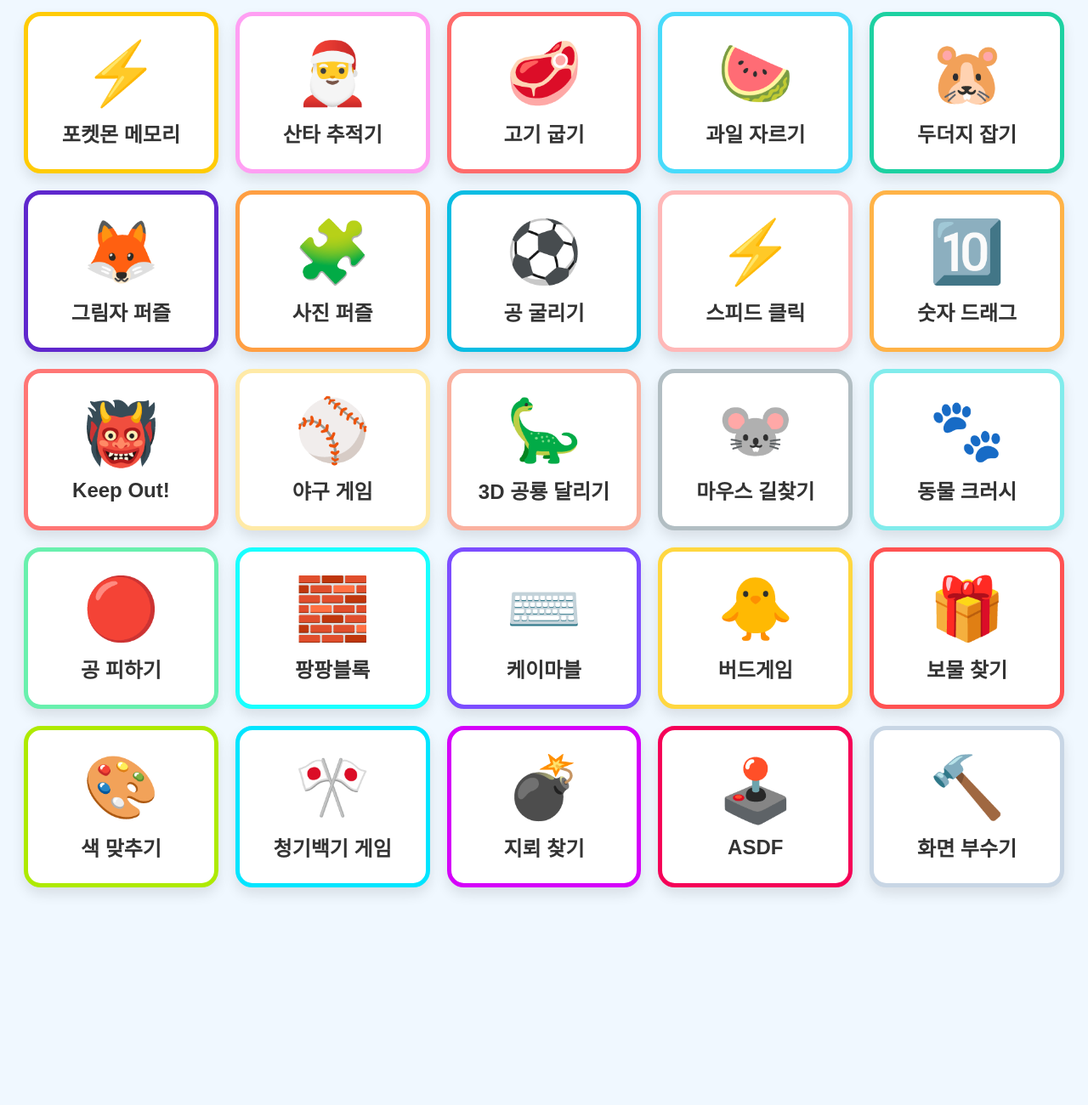
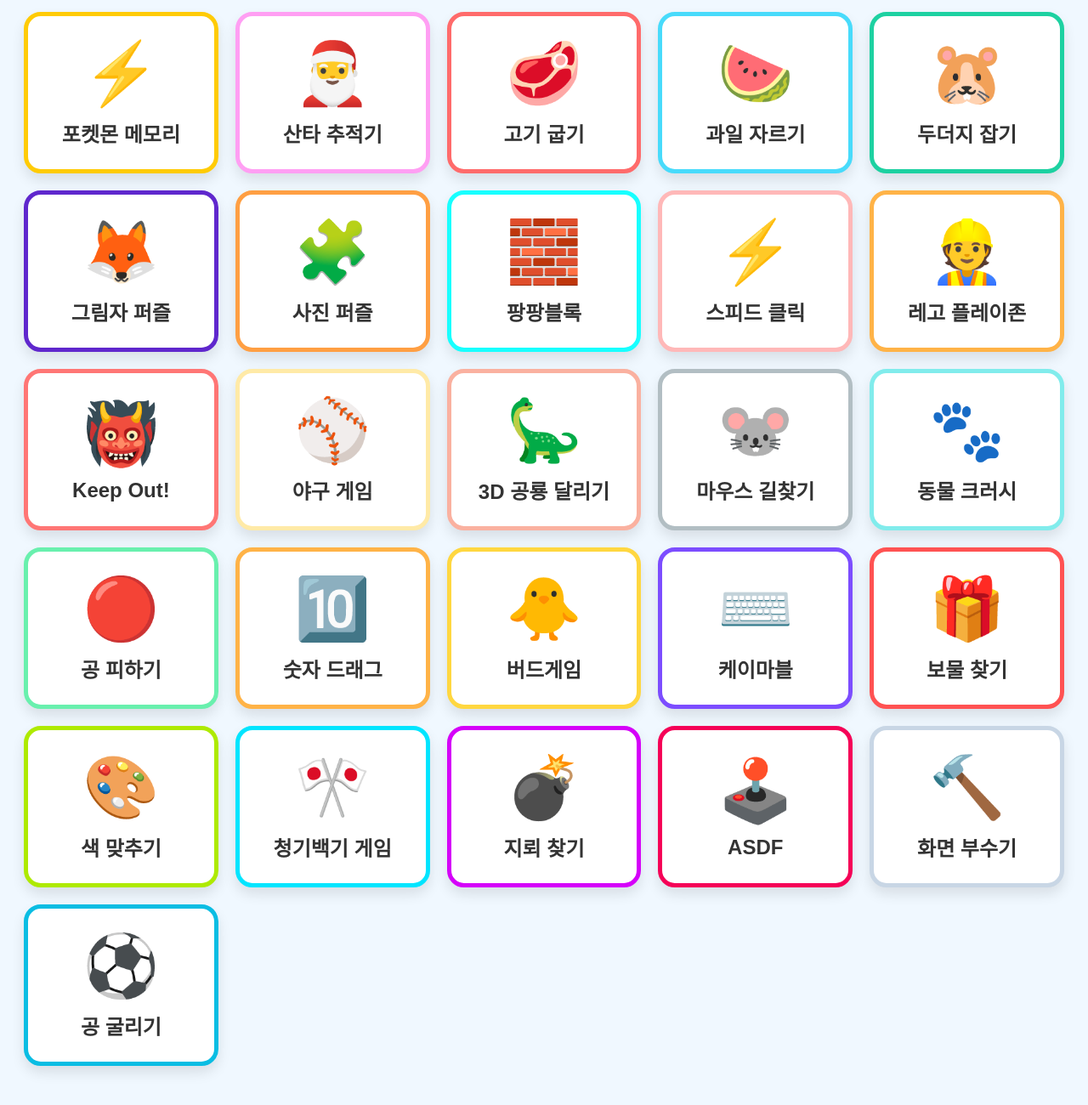
Before and after one commit to genie1004/mouse-practice, a plain HTML site: page index.html in a window 1280 px wide. Shown: the part 176-1476 px from the top of the page at 85% size. Before the commit the page ends 1268 px from the top, so only its background shows below. Drawn offline with Linux system fonts and the light colour scheme.

Commit message:
Update index.html
레고 아이콘 적용

```diff
--- a/index.html
+++ b/index.html
@@ -97,24 +97,28 @@
         <a href="mole.html" target="_blank" class="game-card card-4"><span class="emoji">🐹</span>두더지 잡기</a>
         <a href="shadow.html" target="_blank" class="game-card card-5"><span class="emoji">🦊</span>그림자 퍼즐</a>
         <a href="동물퍼즐맞추기.html" target="_blank" class="game-card card-6"><span class="emoji">🧩</span>사진 퍼즐</a>
-        <a href="ball.html" target="_blank" class="game-card card-7"><span class="emoji">⚽</span>공 굴리기</a>
+        <a href="팡팡블록.html" target="_blank" class="game-card card-14"><span class="emoji">🧱</span>팡팡블록</a>
         <a href="스피드 클릭.html" target="_blank" class="game-card card-9"><span class="emoji">⚡</span>스피드 클릭</a>
-        <a href="숫자드래그.html" target="_blank" class="game-card card-10"><span class="emoji">🔟</span>숫자 드래그</a>
+       <a href="https://kids.lego.com/ko-kr/games" target="_blank" class="game-card card-10"><span class="emoji">👷</span>레고 플레이존</a>
+
         <a href="https://www.playkeepout.com/" target="_blank" class="game-card card-11"><span class="emoji">👹</span>Keep Out!</a>
         <a href="https://doodles.google/doodle/fourth-of-july-2019/" target="_blank" class="game-card card-12"><span class="emoji">⚾</span>야구 게임</a>
         <a href="https://geulgu.com/dinosaur-game/3d/" target="_blank" class="game-card card-15"><span class="emoji">🦕</span>3D 공룡 달리기</a>
         <a href="https://www.cbc.ca/kids/games/all/mouse" target="_blank" class="game-card card-23"><span class="emoji">🐭</span>마우스 길찾기</a>
         <a href="https://www.cbc.ca/kids/games/all/animals-crush" target="_blank" class="game-card card-24"><span class="emoji">🐾</span>동물 크러시</a>
         <a href="공 피하기.html" target="_blank" class="game-card card-13"><span class="emoji">🔴</span>공 피하기</a>
-        <a href="팡팡블록.html" target="_blank" class="game-card card-14"><span class="emoji">🧱</span>팡팡블록</a>
+       <a href="숫자드래그.html" target="_blank" class="game-card card-10"><span class="emoji">🔟</span>숫자 드래그</a>
+        <a href="버드게임.html" target="_blank" class="game-card card-18"><span class="emoji">🐥</span>버드게임</a>
         <a href="https://www.kmabl.co.kr/" target="_blank" class="game-card card-16"><span class="emoji">⌨️</span>케이마블</a>
-        <a href="버드게임.html" target="_blank" class="game-card card-18"><span class="emoji">🐥</span>버드게임</a>
+
+
         <a href="javascript:void(0)" onclick="showReady()" class="game-card card-17"><span class="emoji">🎁</span>보물 찾기</a>
         <a href="javascript:void(0)" onclick="showReady()" class="game-card card-19"><span class="emoji">🎨</span>색 맞추기</a>
         <a href="javascript:void(0)" onclick="showReady()" class="game-card card-20"><span class="emoji">🎌</span>청기백기 게임</a>
         <a href="javascript:void(0)" onclick="showReady()" class="game-card card-21"><span class="emoji">💣</span>지뢰 찾기</a>
         <a href="javascript:void(0)" onclick="showReady()" class="game-card card-22"><span class="emoji">🕹️</span>ASDF</a>
         <a href="destroy.html" target="_blank" class="game-card card-8"><span class="emoji">🔨</span>화면 부수기</a>
+        <a href="javascript:void(0)" onclick="showReady()" class="game-card card-7"><span class="emoji">⚽</span>공 굴리기</a>
     </div>
 
 </body>
```
